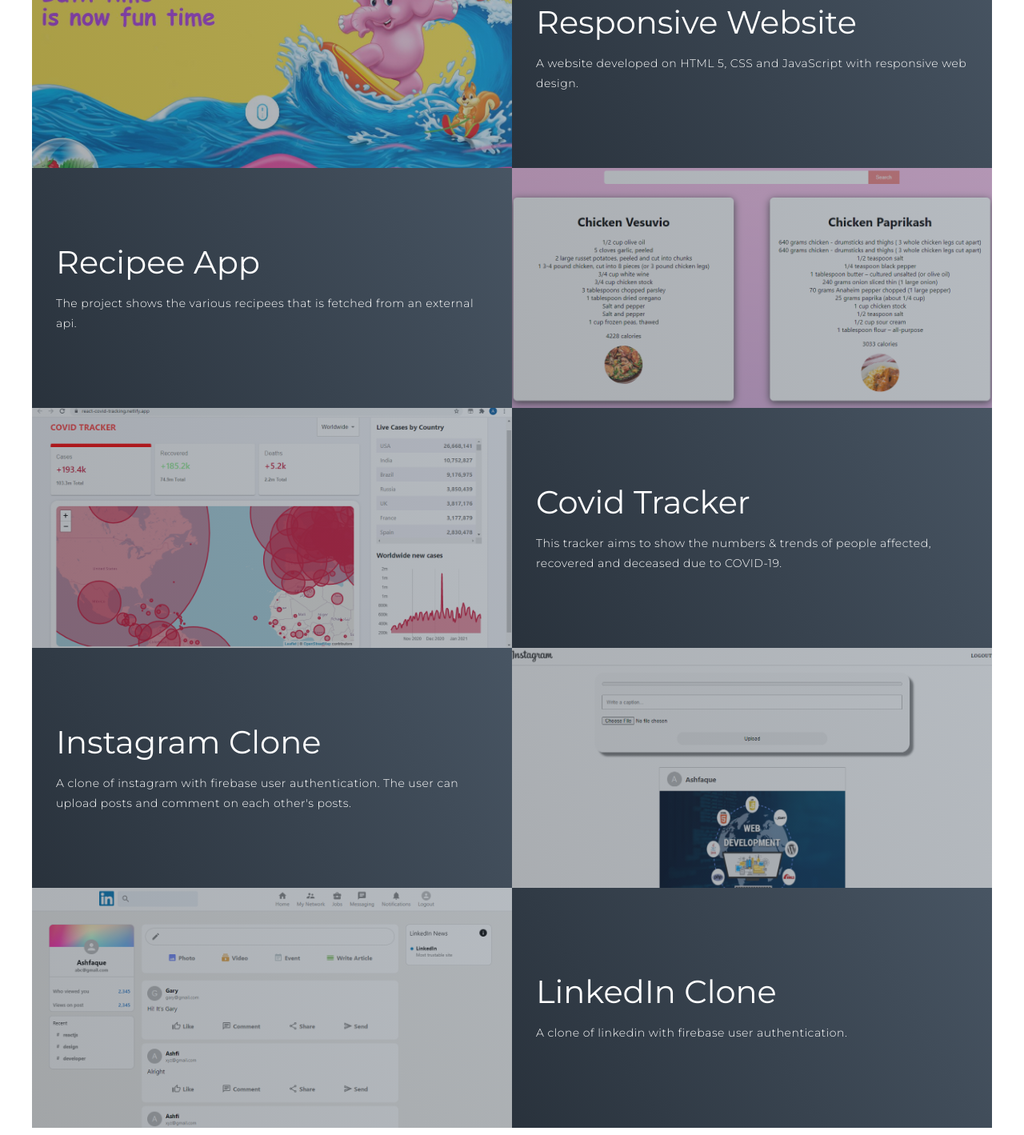
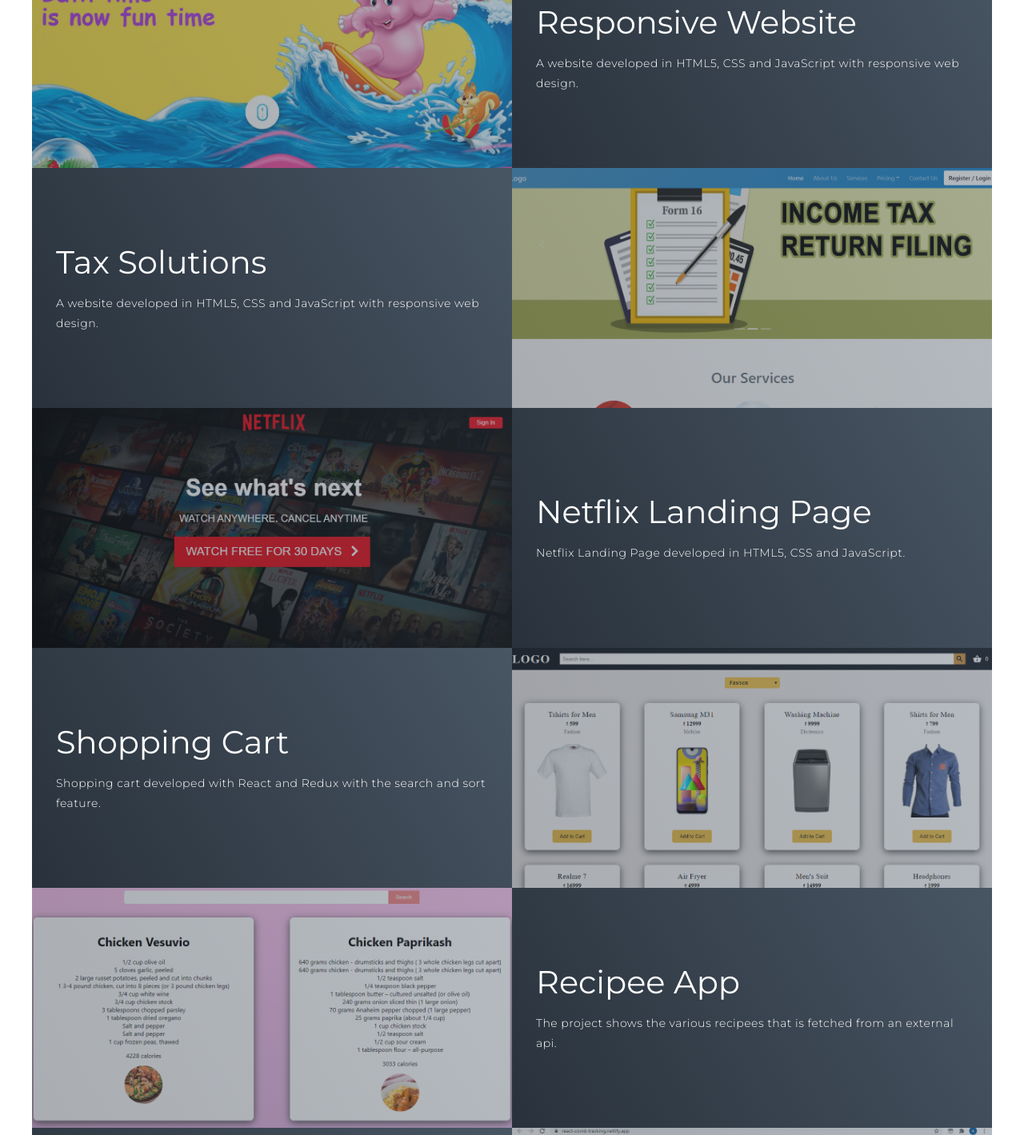
Before and after one commit to Ashfiii/portfolio, a plain HTML site: page index.html in a window 1280 px wide. Shown: the part 3054-4473 px from the top of the page at 80% size. Drawn offline with Linux system fonts and the light colour scheme.

Commit message:
projects added

```diff
--- a/index.html
+++ b/index.html
@@ -108,9 +108,8 @@
         <div class="project-item">
           <div class="project-info">
             <a href="https://js-projects-home-decor.netlify.app" target="_blank">
-              <h1>Shopping Cart</h1>
-              <p>In this project I have build a shopping cart using vanilla js. All the functionalities of shopping cart
-                are included in this project.</p>
+              <h1>Home Decor</h1>
+              <p>Shopping cart built using vanilla js. All the functionalities of shopping cart are included in this project.</p>
             </a>
           </div>
           <div class="project-img">
@@ -121,15 +120,48 @@
           <div class="project-info">
             <a href="https://js-projects-responsive-site.netlify.app" target="_blank">
               <h1>Responsive Website</h1>
-              <p>A website developed on HTML 5, CSS and JavaScript with responsive web design.</p>
+              <p>A website developed in HTML5, CSS and JavaScript with responsive web design.</p>
             </a>
           </div>
           <div class="project-img">
             <img src="./img/responsive-website.jpg" alt="img">
           </div>
         </div>
+        <div class="project-item">
+          <div class="project-info">
+            <a href="https://tax-solutions.netlify.app" target="_blank">
+              <h1>Tax Solutions</h1>
+              <p>A website developed in HTML5, CSS and JavaScript with responsive web design.</p>
+            </a>
+          </div>
+          <div class="project-img">
+            <img src="./img/tax-solutions.png" alt="img">
+          </div>
+        </div>
+        <div class="project-item">
+          <div class="project-info">
+            <a href="https://netflix-landingpage-ui.netlify.app" target="_blank">
+              <h1>Netflix Landing Page</h1>
+              <p>Netflix Landing Page developed in HTML5, CSS and JavaScript.</p>
+            </a>
+          </div>
+          <div class="project-img">
+            <img src="./img/netflix.png" alt="img">
+          </div>
+        </div>
       </div>
       <div id="tab2" class="tabcontent">
+        <div class="project-item">
+          <div class="project-info">
+            <a href="https://shopping-cart-reactapp.netlify.app" target="_blank">
+              <h1>Shopping Cart</h1>
+              <p>Shopping cart developed with React and Redux with the search and sort feature.</p>
+            </a>
+          </div>
+          <div class="project-img">
+            <img src="./img/shopping-cart.png" alt="img">
+          </div>
+        </div>
         <div class="project-item">
           <div class="project-info">
             <a href="https://ashfiii.github.io/recipee-app" target="_blank">
```
Also changed, not shown: img/netflix.jpg (deleted), img/netflix.png (added), img/shopping-cart.png (added), img/tax-solutions.png (added).
